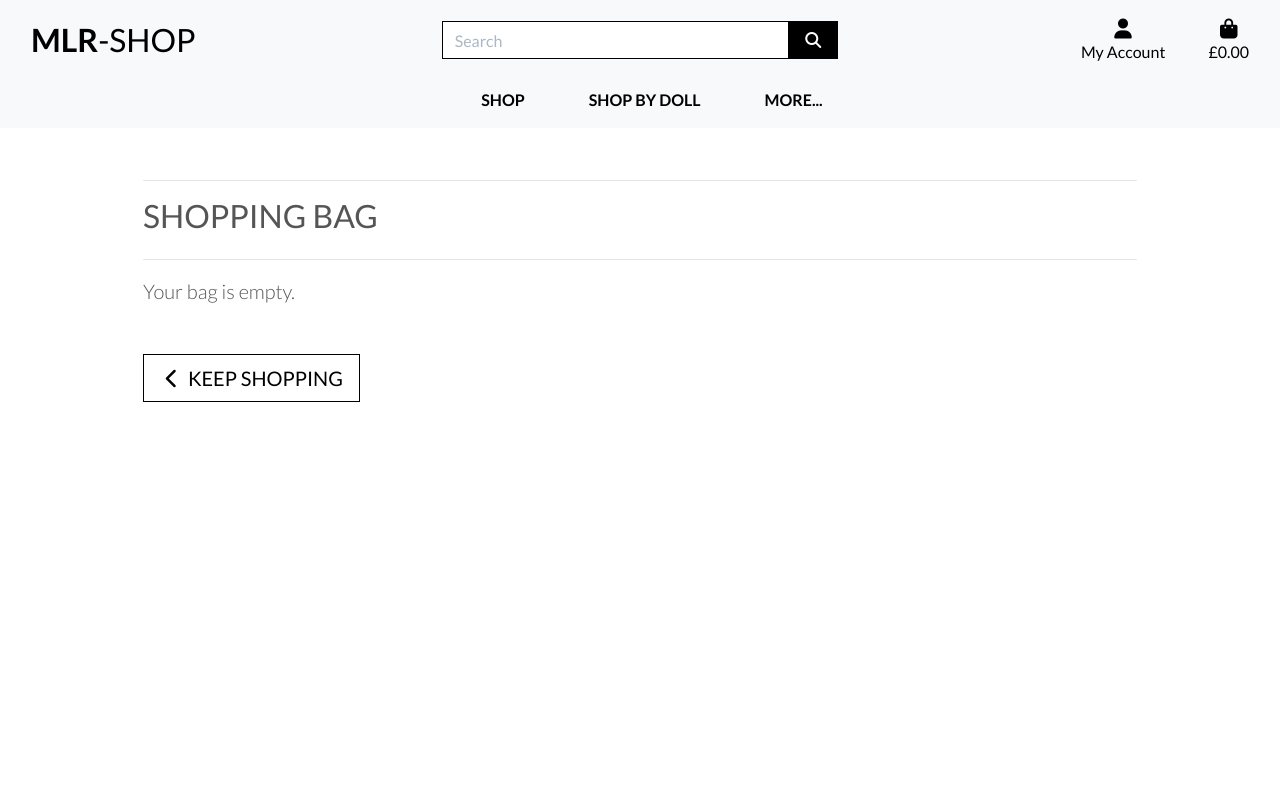
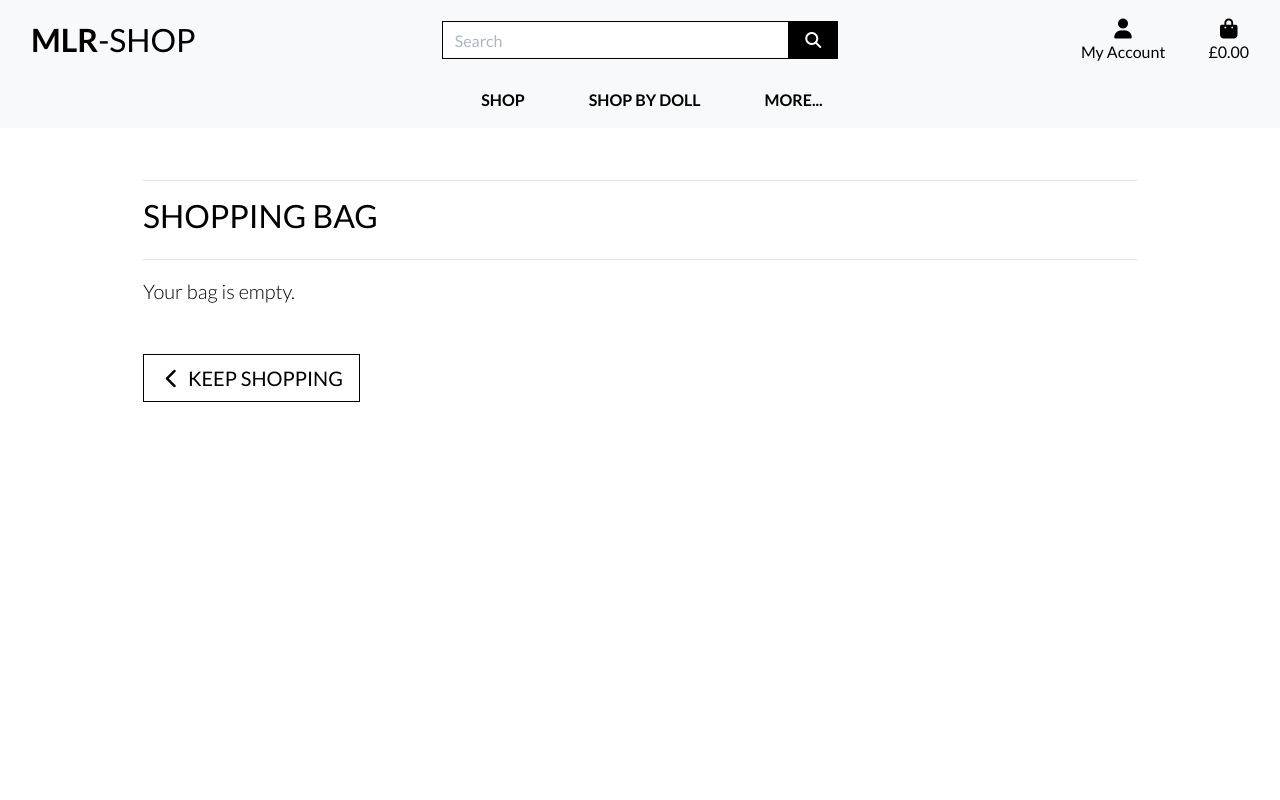
Before and after one commit to onabz/mlr-shop, a Django app: page /bag/ in a window 1280 px wide. Run offline with Django 3.2, Linux system fonts and the light colour scheme; some libraries are stand-ins or nearby versions.

Commit message:
Change font color to black

```diff
--- a/static/css/base.css
+++ b/static/css/base.css
@@ -7,7 +7,7 @@ body {
     background: url('/media/home_image.png') no-repeat center center fixed;
     background-size: cover;
     height: calc(100vh - 164px);
-    color: #555;
+    color: black;
     font-family: 'lato';
 }
 
```
